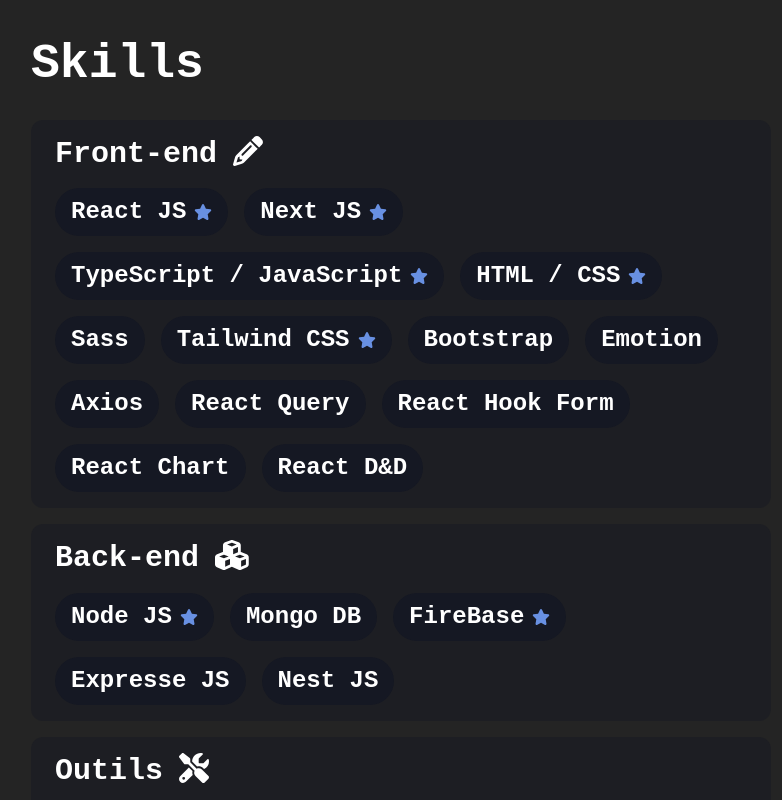
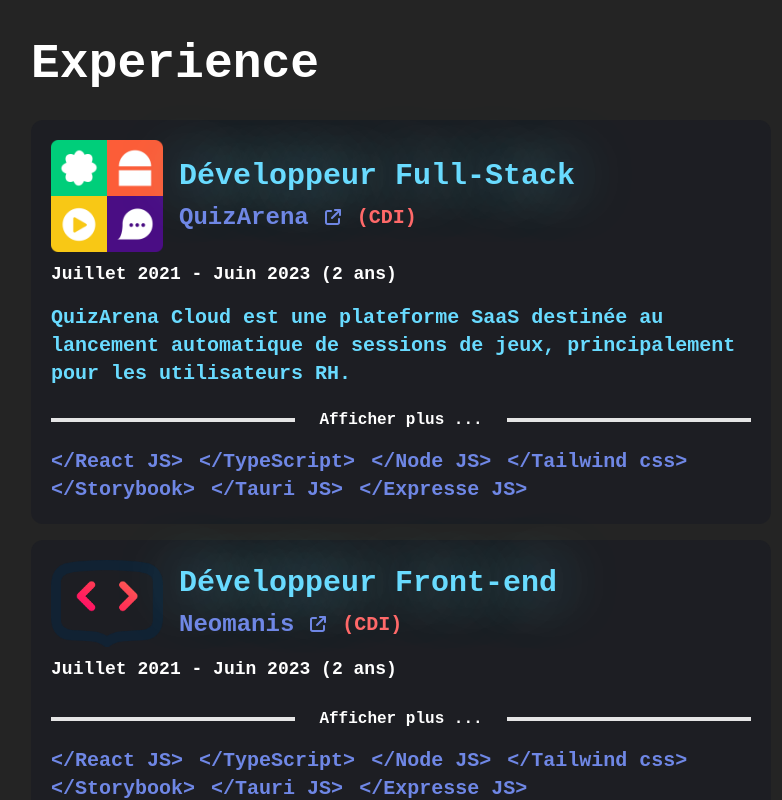
Before and after one commit to AlexPawlonski/Portfolio, a Next.js app: page / in a window 1280 px wide. Shown: the part 1680-2480 px from the top of the page, without its empty margins (469-1251 px from the left). Built offline with nearby package versions, Linux system fonts and the light colour scheme.

Commit message:
update: content

```diff
--- a/public/img/work/index.ts
+++ b/public/img/work/index.ts
@@ -1,5 +1,6 @@
 import neomanisImg from "./neomanis.png";
 import codingWebImg from "./codingweb.png";
 import ceffinImg from "./ceffi.png";
+import quizArenaImg from "./quizarena.png";
 
-export { neomanisImg, codingWebImg, ceffinImg };
+export { neomanisImg, codingWebImg, ceffinImg, quizArenaImg };
--- a/src/app/layout.tsx
+++ b/src/app/layout.tsx
@@ -24,7 +24,6 @@
             <Nav isFixed={true} />
             <p className="text-center text-base">{`</nav>`}</p>
           </div>
-
           <div>
             <p>Alex pawlonski</p>
             <p>Copyright (c) 2025</p>
--- a/src/app/page.tsx
+++ b/src/app/page.tsx
@@ -41,8 +41,8 @@
         <MenuFixed />
         <div className="w-full mt-4 flex flex-col gap-10">
           <Projects />
+          <Work />
           <Skills />
-          <Work />
         </div>
       </div>
       <Contact />
--- a/src/components/molecules/ProjectComponent.tsx
+++ b/src/components/molecules/ProjectComponent.tsx
@@ -64,11 +64,7 @@
         </div>
         <div className="relative flex-1 lg:flex overflow-hidden">
           <div className="flex flex-col gap-4 lg:w-[60%] h-[60%] lg:h-full overflow-y-scroll pr-4">
-            {project.description.map((text, key) => (
-              <p key={key} className=" xl:text-3xl">
-                {text}
-              </p>
-            ))}
+            {project.desc}
           </div>
           <div className="grid grid-cols-2 overflow-y-scroll pr-3 lg:w-[40%] h-[40%] lg:h-full">
             {project.picture.map((picture, key) => (
--- a/src/components/molecules/WorkComponent.tsx
+++ b/src/components/molecules/WorkComponent.tsx
@@ -21,16 +21,21 @@
             className="rounded-sm w-20 lg:w-28"
           />
           <div className="flex flex-col gap-2">
-            <h2 className="text-blueReact text-xl lg:text-3xl">{work.title}</h2>
+            <h2 className="text-blueReact text-xl lg:text-3xl textShadowsBlue">{work.title}</h2>
             <div className="flex items-center gap-4 lg:text-2xl">
-              <a href={work.linkWork} className="textAnnimColor boxShadowRainbowLinkHover flex items-center gap-2 hover:scale-105 transition-all transform">
+              <a
+                href={work.linkWork}
+                className="textAnnimColor boxShadowRainbowLinkHover flex items-center gap-2 hover:scale-105 transition-all transform"
+              >
                 {work.company}
                 <FontAwesomeIcon
                   icon={faArrowUpRightFromSquare}
                   className="ml-2 text-xs lg:text-base mb-[1px] lg:mb-[2px]"
                 />
               </a>
-              <h4 className="text-sm lg:text-xl text-redReact">({work.type})</h4>
+              <h4 className="text-sm lg:text-xl text-redReact">
+                ({work.type})
+              </h4>
             </div>
           </div>
         </div>
@@ -38,15 +43,7 @@
           {work.date.start} - {work.date.end} ({work.date.time})
         </h4>
       </div>
-      <ShowMore maxHeight={true}>
-        <>
-          {work.desc.map((text, key) => (
-            <p key={key} className="min-h-4 lg:text-lg">
-              {text}
-            </p>
-          ))}
-        </>
-      </ShowMore>
+      <ShowMore maxHeight={true}>{work.desc}</ShowMore>
       <div className="flex justify-start flex-wrap gap-x-4 textAnnimColor text-sm lg:text-xl">
         {work.skills.map((skill, key) => (
           <h3 key={key} className="min-w-max">{`</${skill}>`}</h3>
--- a/src/components/organisms/Nav.tsx
+++ b/src/components/organisms/Nav.tsx
@@ -42,11 +42,11 @@
               id={"projects"}
               icon={<FontAwesomeIcon icon={faDisplay} />}
             />
+            <NavItem id={"work"} icon={<FontAwesomeIcon icon={faSchool} />} />
             <NavItem
               id={"skills"}
               icon={<FontAwesomeIcon icon={faBriefcase} />}
             />
-            <NavItem id={"work"} icon={<FontAwesomeIcon icon={faSchool} />} />
             <NavItem
               id={"contact"}
               icon={<FontAwesomeIcon icon={faPaperPlane} />}
--- a/src/datas.ts
+++ b/src/datas.tsx
@@ -26,22 +26,49 @@
   settingNeohelper,
 } from "@public/img/neohelper";
 
-import { neomanisImg, codingWebImg, ceffinImg } from "@public/img/work";
+import {
+  neomanisImg,
+  codingWebImg,
+  ceffinImg,
+  quizArenaImg,
+} from "@public/img/work";
 
 export const projects: Project[] = [
   {
     id: 0,
     name: "Build-lol.com",
-    description: [
-      "Développement en indépendent du site web Build-lol.com basée sur l'api de Riot games",
-      "Qui permettra à ses utilisateurs de visualiser les statistiques de leur personnage (League of Legend) en fonction de leur équipement d'un simple glisser déposer.",
-      "",
-      "Le site se présente comme une web app qui reprend la DA de League of Legend, en l'adaptant pour un format mobile ou PC.",
-      "Les informations présentes sur la plateforme sont directement tirées de l'API de Rio de games, ce qui fait que toutes les informations sont instantanément mise à jour si jamais une update est déployée sur le jeu original.",
-      "C'est d'ailleurs un des défis principaux car l'interface doit s'adapter à tous les changements d'information qui pourraient advenir dans le futur.",
-      "En plus des fonctionnalités principales de sélection et de construction de l'équipement de son personnage,  le site est entièrement dynamique en termes de langage utilisateur mais aussi de version de League of Legend.",
-      "Grâce au sélecteur présent dans le header ou le menu, vous avez la possibilité de changer la langue et de sélectionner la version du jeu parmi les 14 dernières saisons. ",
-    ],
+    desc: (
+      <div>
+        <h2>
+          QuizArena Cloud est une plateforme SaaS destinée au lancement
+          automatique de sessions de jeux, principalement pour les utilisateurs
+          RH.
+        </h2>
+        <div>
+          <h3>Mes contributions :</h3>
+          <ul>
+            <li>Intégration de pages et de composants React.</li>
+            <li>Optimisation de l’application avec Next.js.</li>
+            <li>
+              Développement de fonctionnalités complexes : drag & drop,
+              formulaires interactifs, scripts d&apos;importation de
+              traductions.
+            </li>
+            <li>Réalisation de maquettes UX/UI avec figma.</li>
+            <li>Création de bases de données avec Drizzle.</li>
+            <li>
+              Gestion de sessions utilisateurs et authentification via NextAuth
+              et Cognito.
+            </li>
+            <li>
+              Développement de scripts pour automatiser la mise à jour des
+              traductions depuis Google Sheets
+            </li>
+          </ul>
+        </div>
+      </div>
+    ),
+
     icon: iconBuildLol,
     title: "Build-lol.com",
     picture: [
@@ -98,19 +125,7 @@
   {
     id: 1,
     name: "NeoServeur",
-    description: [
-      "NeoServeur c’est  le côté dédié au technicien de l'écosystème Neomanis.",
-      " ",
-      "Il est composé d'une multitude d'écran permettant à ces derniers de faire: ",
-      "Me la gestion de ticket grâce à un système d'inventaire et de backlog entièrement dynamique.",
-      "D'un système de chat instantané entre tous les utilisateurs.",
-      "D'un écran pour visualiser les différents diagnostics effectués sur les PC des clients.",
-      "D'un éditeur de script pour pouvoir personnaliser ou créer des livres qui résoudront des problèmes automatiquement chez les clients.",
-      "Ou encore d'une partie blog qui permet au technicien de poser des questions facilitant le partage d'information.",
-      "Mon rôle sur Neo serveur a été majoritairement de participer à l'intégration de L’ux / ui désigné par un tiers, au sein de l'équipe neomanis.",
-      "Si je devais citer un défi technique qui m'a marqué,  je dirais que c'est la création du système d'inventaire en drag and drop qui se génère automatiquement en fonction du nombre d'hexagone souhaité.",
-      "Note:  NeoServeur est une plateforme destinée à des clients du coup il n'existe pas de version publique accessible.",
-    ],
+    desc: <div></div>,
     icon: iconNeomanis,
     title: "Neomanis (NeoServeur)",
     picture: [
@@ -180,12 +195,7 @@
   {
     id: 2,
     name: "NeoHelper",
-    description: [
-      "NeoHelper et l'application côté client de l'écosystème Neomanis,  il s'agit d'un agent de diagnostic permettant de réaliser des actions sur le PC de l'utilisateur mais aussi de faire des prises en main à distance ou encore de faciliter la discussion avec l'utilisateur grâce à un assistant virtuel.",
-      "Il se présente sous un format mobile et peut être installé sur Windows et Linux, il s'agit à la base d'une application React JS qui utilise l'outil tauri JS pour pouvoir communiquer avec l'OS de la machine et rendre l'application compatible. ",
-      "En plus des fonctionnalités de chat et de gestion des problèmes en cours mis à disposition à l'utilisateur il y a aussi un système de notification et de contrôle de son compte directement intégré à l'application.  Pour que les utilisateurs puissent personnaliser leur avatar ou encore changer la langue de leur application ",
-      "Note: NeoHelper est une plateforme destinée à des clients du coup il n'existe pas de version publique accessible.",
-    ],
+    desc: <div></div>,
     icon: iconNeomanis,
     title: "Neomanis (NeoHelper)",
     picture: [
@@ -223,6 +233,7 @@
     },
   },
 ];
+
 export const skills: ISkills = {
   front: [
     { title: "React JS", level: 5, fav: true },
@@ -265,6 +276,59 @@
 
 export const works: Work[] = [
   {
+    title: "Développeur Full-Stack",
+    company: "QuizArena",
+    type: "CDI",
+    img: quizArenaImg,
+    linkWork: "https://www.linkedin.com/company/neomanis/",
+    date: {
+      start: "Juillet 2021",
+      end: "Juin 2023",
+      time: "2 ans",
+    },
+    location: "Angers, Pays de la Loire, France (Full remote)",
+    desc: (
+      <div>
+        <h2 className="text-xl text-blueReact">
+          QuizArena Cloud est une plateforme SaaS destinée au lancement
+          automatique de sessions de jeux, principalement pour les utilisateurs
+          RH.
+        </h2>
+        <div>
+          <h3 className="my-3 text-lg text-redReact">Mes contributions :</h3>
+          <ul className="list-disc flex flex-col gap-2">
+            <li>Intégration de pages et de composants React.</li>
+            <li>Optimisation de l’application avec Next.js.</li>
+            <li>
+              Développement de fonctionnalités complexes : drag & drop,
+              formulaires interactifs, scripts d&apos;importation de
+              traductions.
+            </li>
+            <li>Réalisation de maquettes UX/UI avec figma.</li>
+            <li>Création de bases de données avec Drizzle.</li>
+            <li>
+              Gestion de sessions utilisateurs et authentification via NextAuth
+              et Cognito.
+            </li>
+            <li>
+              Développement de scripts pour automatiser la mise à jour des
+              traductions depuis Google Sheets
+            </li>
+          </ul>
+        </div>
+      </div>
+    ),
+    skills: [
+      "React JS",
+      "TypeScript",
+      "Node JS",
+      "Tailwind css",
+      "Storybook",
+      "Tauri JS",
+      "Expresse JS",
+    ],
+  },
+  {
     title: "Développeur Front-end",
     company: "Neomanis",
     type: "CDI",
@@ -276,12 +340,7 @@
       time: "2 ans",
     },
     location: "Angers, Pays de la Loire, France (Full remote)",
-    desc: [
-      "Poste de développeur Front-end travaillant sur le développement d’une application en Microservices.",
-      "Au sein d’une équipe utilisant la méthode Agile et en 100 % télétravail.",
-      "J’ai pu me perfectionner sur des technologies telles que TypeScript ou React.",
-      "Mais aussi relever des défis techniques demandant de solides compétences en développement UX/UI et intégration CSS.",
-    ],
+    desc: <div></div>,
     skills: [
       "React JS",
       "TypeScript",
@@ -304,15 +363,7 @@
       time: "2 mois",
     },
     location: "Beaucouzé, Pays de la Loire, France (Hybride remote)",
-    desc: [
-      "J'ai réalisé un stage de fin d'études dans l'entreprise CodingWeb durée de 2 mois, dans lequel j'ai travaillé sur deux projets :",
-      "",
-      "- Un projet nommé BluEx, qui consistait à mettre à jour technologiquement une plate-forme destinée à des professionnels pour gérer des événements ou des salons. J'ai donc travaillé sur un environnement utilisant le framework Meteor JS, dans lequel je devais insérer des composants React pour convertir progressivement les différentes parties de la plate-forme.",
-      " ",
-      "- L'autre projet sur lequel j'ai travaillé durant mon stage et qui m'a donné la maîtrise de la bibliothèque Tailwind css, a été sur la mise à jour visuelle du site Meethem.fr.",
-      "",
-      "Dans lequel je devais d'abord mettre à jour le framework Meteor JS de sa version datant de 2015 la dernière version sortie en 2020. Une fois la mise à jour effectuée, j'ai eu mission de remplacer l'intégralité de la mise en page et des styles géré par Bootstrap par une version plus moderne et plus optimiser utilisant Tailwind css.",
-    ],
+    desc: <div></div>,
     skills: [
       "React JS",
       "JavaScript",
@@ -338,20 +389,13 @@
       time: "8 mois",
     },
     location: "Angers, Pays de la Loire, France",
-    desc: [
-      "Durant ma formation, j'ai eu l'occasion d'explorer divers aspects du métier de développeur.",
-      "",
-      "Dans un premier temps, j'ai travaillé avec PHP, SQL et WordPress, tout en participant à différents projets utilisant ces technologies.",
-      "De plus, je me suis également impliqué dans plusieurs projets en JavaScript, notamment sur des sites vitrines et un projet en Angular.",
-      "Mais aussi, j'ai eu l'opportunité de contribuer à un projet d'application mobile avec Android Studio, principalement en me concentrant sur l'intégration des interfaces et le design de l'application.",
-      "",
-      "Ces expériences m'ont permis d'approfondir mes connaissances dans le domaine du développement Web et d'acquérir les compétences essentielles pour travailler en équipe ou prendre en charge la direction d'un projet.",
-    ],
+    desc: <div></div>,
     skills: [
       "React JS",
       "Angular JS",
       "JavaScript",
-      "HTML / CSS",
+      "HTML",
+      "CSS",
       "PHP",
       "Wordpresse",
       "MySQL",
--- a/src/interfaces.ts
+++ b/src/interfaces.ts
@@ -3,7 +3,7 @@
 export interface Project {
   id: number;
   name: string;
-  description: string[];
+  desc: JSX.Element;
   icon: StaticImageData;
   title: string;
   picture: Picture[];
@@ -46,6 +46,6 @@
     time: string;
   };
   location: string;
-  desc: string[];
+  desc: JSX.Element;
   skills: string[];
 }
```
Also changed, not shown: public/img/work/quizarena.png (added).
